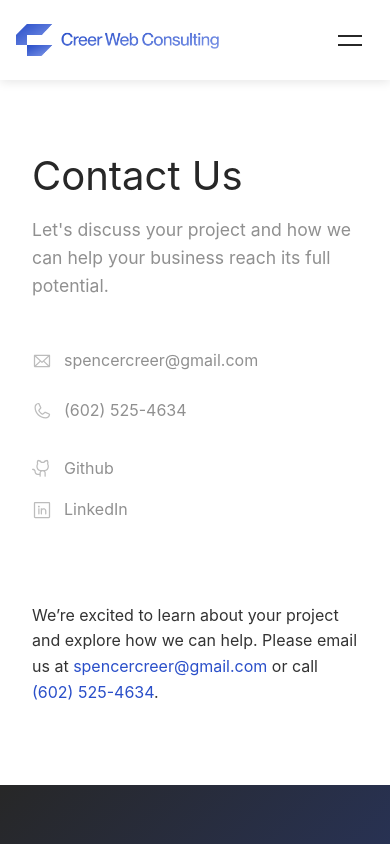
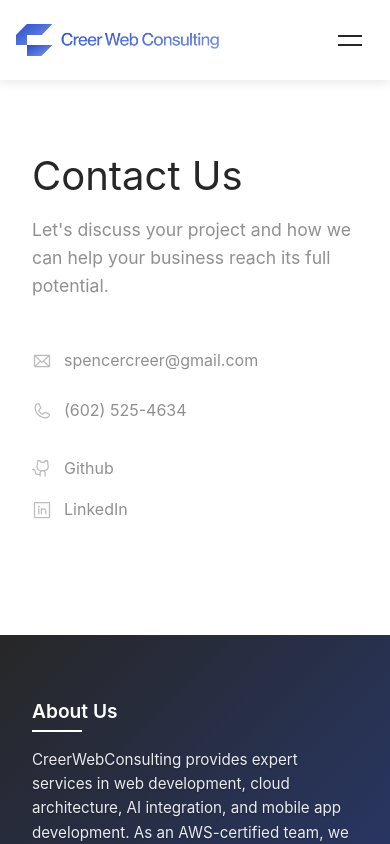
Before and after one commit to spencercreer/creer-web-consulting, a React (Create React App) app: page /contact in a window 390 px wide. Shown: the top 844 px of the page. Built offline with nearby package versions, Linux system fonts and the light colour scheme.

Commit message:
refactor: remove redundant contact instructions from Contact page
- Remove duplicate email and phone call-to-action text
- Keep primary contact information in ContactInfo section only

```diff
--- a/src/pages/Contact.js
+++ b/src/pages/Contact.js
@@ -150,18 +150,6 @@ const Contact = () => {
             </SocialLinks>
           </motion.div>
         </ContactInfo>
-
-        <motion.div
-          initial={{ opacity: 0, x: 30 }}
-          whileInView={{ opacity: 1, x: 0 }}
-          viewport={{ once: true }}
-          transition={{ duration: 0.5 }}
-        >
-          We’re excited to learn about your project and explore how we can help. Please email us at{' '}
-          <a href="mailto:spencercreer@gmail.com">spencercreer@gmail.com</a> or call{' '}
-          <a href="tel:+16025254634">(602) 525-4634</a>.
-          {/* <ContactForm /> */}
-        </motion.div>
       </ContactSection>
     </Container>
   );
```
